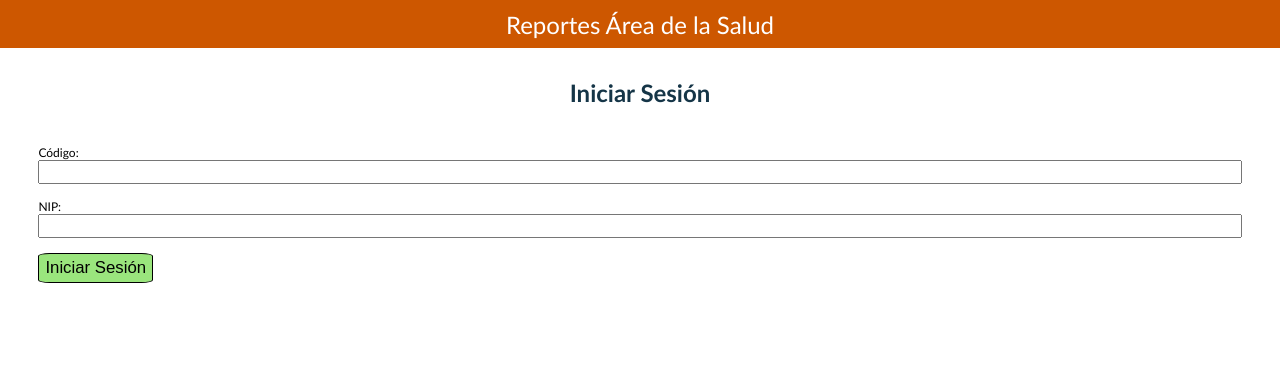
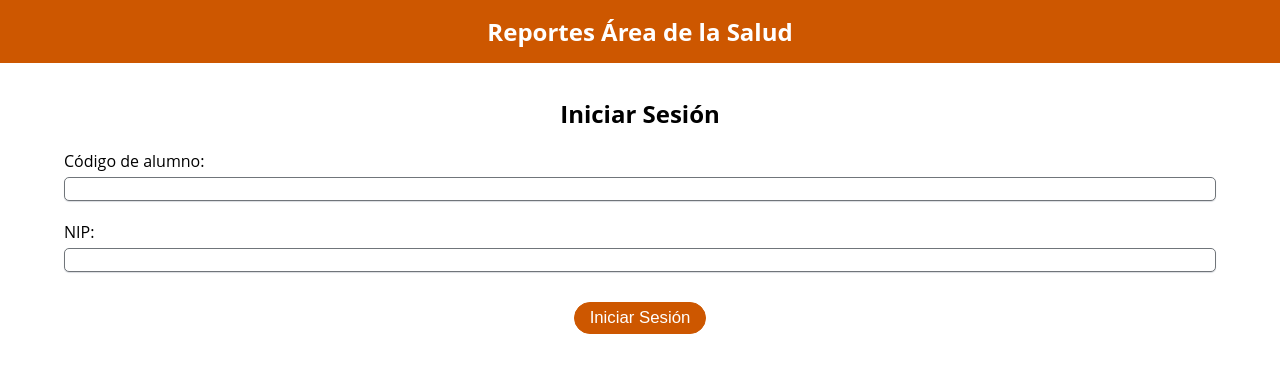
Before and after one commit to VictorRTXD/wep-app-reportes-servicio-e-internado, a React (Create React App) app: page /usuario/iniciar-sesion in a window 1280 px wide. Shown: the top 372 px of the page. Built offline with nearby package versions, Linux system fonts and the light colour scheme.

Commit message:
primer commit, primeros cambios

```diff
--- a/src/componentes/BarraNavegacion/styles.css
+++ b/src/componentes/BarraNavegacion/styles.css
@@ -1,7 +1,9 @@
 .title-bar {
-  height: 2em;
   font-size: 2em;
+  font-weight: bold;
   color: white;
+  padding-top: 15px;
+  padding-bottom: 15px;
   background-color: #CD5700;
   text-align: center;
 }
--- a/src/componentes/Modal/index.tsx
+++ b/src/componentes/Modal/index.tsx
@@ -53,7 +53,7 @@ export default function Modal(props: any) {
           <br />
 
           <img className="img" src={OMG} alt="OMG" />
-          <h2>Ha ocurrido un error.</h2>
+          <h2 className="modal-message">Ha ocurrido un error.</h2>
           <br />
           <br />
 
--- a/src/componentes/Modal/styles.css
+++ b/src/componentes/Modal/styles.css
@@ -1,30 +1,43 @@
-.img{
+.img {
   width: 10em;
 }
 
 .Modal {
   z-index: 999;
-  height: 50%;
+  height: 50vh;
   width: 80%;
-  margin-top: 15%;
+  margin-top: 25vh;
   margin-left: 10%;
   position: fixed;
   background-color: white;
   animation-duration: 0.5s;
   animation-name: slidein;
   text-align: center;
-  border-radius: 5%;
+  border-radius: 20px;
   padding: 1em;
   align-items: center;
   justify-content: center;
+  box-shadow: 0px 0px 3px 2px #dadce0
 }
 
 #btn-modal {
-  width: 5em;
+  color: white;
+  padding-left: 15px;
+  padding-right: 15px;
+  font-size: 1.4rem;
+  border: 1px solid #cc0000;
+  height: 2.7rem;
+  background-color: #cc0000;
+  border-radius: 20px;
   position: absolute;
   left: 50%;
   margin-left: -2.5em;
   bottom: 5%;
+}
+
+#btn-modal:hover {
+  cursor: pointer;
+  box-shadow: 0px 0px 0px 3px #cc000075;
 }
 
 #fondo-modal {
@@ -40,14 +53,23 @@
   margin-top: 4em;
 }
 
+.modal-txt {
+  font-size: 1.2rem;
+  overflow-x: auto;
+}
+
+.modal-message {
+  font-size: 2rem;
+}
+
 @keyframes slidein {
   from {
-    margin-top: 100%;
+    margin-top: 100vh;
     width: 80%
   }
 
   to {
-    margin-top: 25%;
+    margin-top: 25vh;
     width: 80%;
   }
 }
--- a/src/global.css
+++ b/src/global.css
@@ -5,25 +5,39 @@
 
 :root {
   font-size: 75%;
-  font-family: 'Gill Sans', 'Gill Sans MT', Calibri, 'Trebuchet MS', sans-serif
+  font-family: 'Open Sans', Calibri, 'Trebuchet MS', sans-serif
 }
 
 button {
   border-style: unset;
 }
 
-.centrar{
+.centrar {
   display: flex;
   align-items: center;
   justify-content: center;
 }
 
 .btn-primario {
+  color: white;
+  padding-left: 15px;
+  padding-right: 15px;
   font-size: 1.4rem;
-  border: 1px solid black;
-  height: 2.5rem;
-  background-color: #9ae57d;
-  border-radius: 10%;
+  border: 1px solid #CD5700;
+  height: 2.7rem;
+  background-color: #CD5700;
+  border-radius: 20px;
+}
+
+.btn-primario:hover {
+  cursor: pointer;
+  box-shadow: 0px 0px 0px 3px #cd570075;
+}
+
+.btn-primario.iniciar-sesion {
+  display: block;
+  margin: auto;
+  margin-top: 10px;
 }
 
 .btn-secundario {
@@ -74,11 +88,33 @@ button {
 }
 
 .ctn-con-padding {
-  padding: 3%;
+  padding-left: 5%;
+  padding-right: 5%;
+  padding-top: 20px;
 }
 
 .fila-actividad {
   height: 5mm;
+}
+
+.input-sesion {
+  padding: 7px 5px 7px 5px;
+  border-style: solid;
+  border-width: 1px;
+  border-color: #70757a;
+  border-radius: 5px;
+  box-shadow: 0px 1px 1px #dadce0;
+  margin-top: 5px;
+}
+
+.input-sesion:focus {
+  outline: none;
+  box-shadow: 0px 0px 0px 3px #dadce0;
+}
+
+.label-sesion {
+  font-size: 16px;
+  margin-bottom: 3px;
 }
 
 .numero-de-pagina {
@@ -95,7 +131,7 @@ button {
 
 .texto-encabezado {
   font-size: 2em;
-  color: #153547;
+  color: black;
 }
 
 #pagina-principal-titulo {
@@ -106,7 +142,3 @@ button {
   font-size: 300%;
   color: #153547;
 }
-
-.modal-txt {
-  overflow-x: auto;
-}
--- a/src/vistas/IniciarSesion/index.tsx
+++ b/src/vistas/IniciarSesion/index.tsx
@@ -90,6 +90,12 @@ export default function InicioSesion() {
     }
   }
 
+  function enter(e: any) {
+    if (e.key === 'Enter') {
+      inciarSesion();
+    }
+  }
+
   function cerrarModal() {
     setDatosModal({
       tipo: null,
@@ -119,19 +125,19 @@ export default function InicioSesion() {
       <h2 className="texto-encabezado">Iniciar Sesión</h2>
 
       <div className="ctn-con-padding">
-        <label id="codigo" htmlFor="codigo">
-          Código:
-          <input type="text" name="codigo" ref={codigo} />
+        <label id="codigo" className="label-sesion" htmlFor="codigo">
+          Código de alumno:
+          <input type="text" className="input-sesion" name="codigo" ref={codigo} />
         </label>
         <br />
 
-        <label id="nip" htmlFor="nip">
+        <label id="nip" className="label-sesion" htmlFor="nip">
           NIP:
-          <input type="password" name="nip" ref={nip} />
+          <input type="password" onKeyDown={enter} className="input-sesion" name="nip" ref={nip} />
         </label>
         <br />
 
-        <button type="button" className="btn-primario" onClick={inciarSesion}> Iniciar Sesión </button>
+        <button type="button" className="btn-primario iniciar-sesion" onClick={inciarSesion}> Iniciar Sesión </button>
         <br />
       </div>
     </>
```
